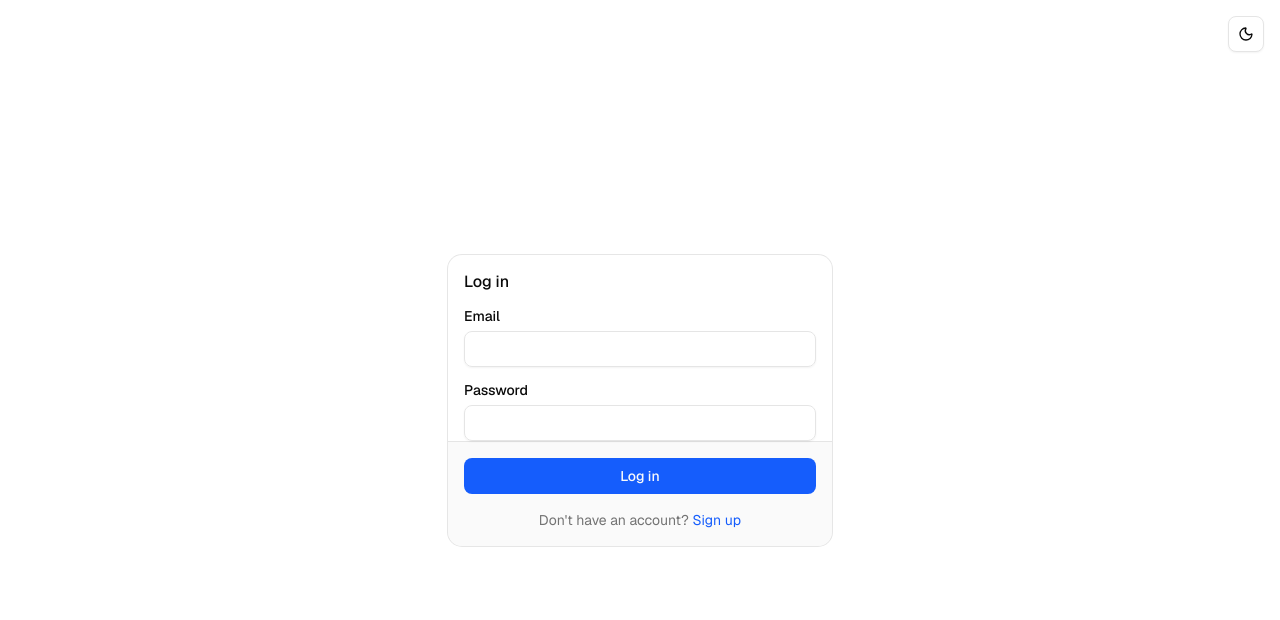
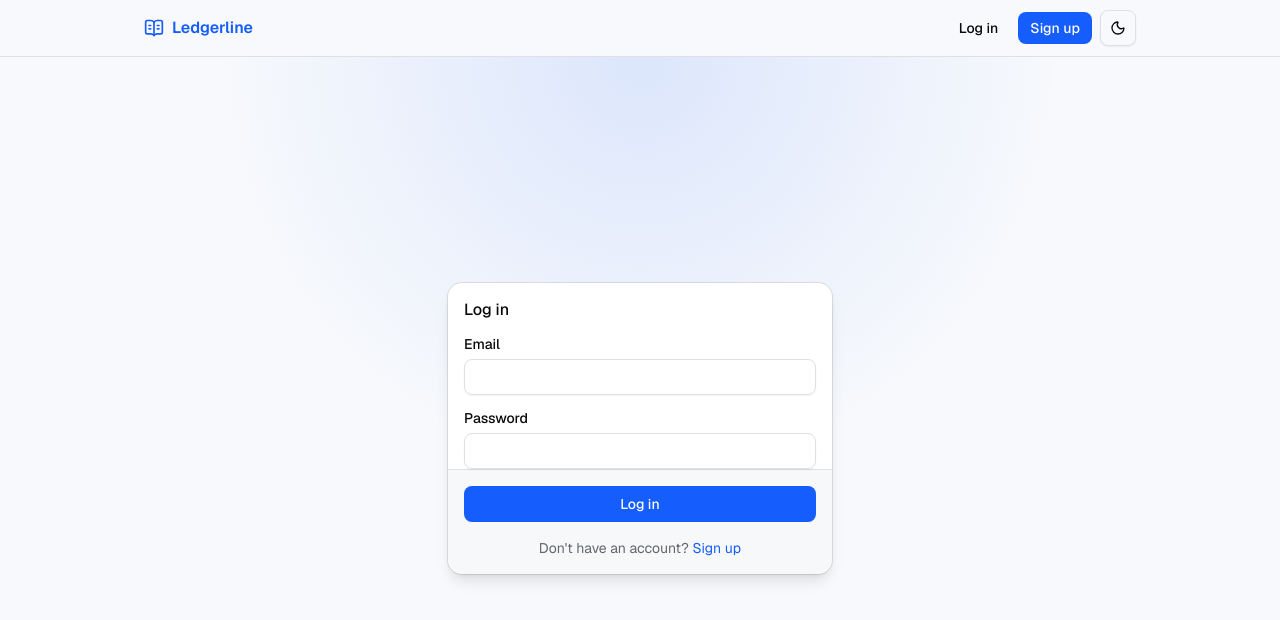
Before and after one commit to denomash/ledgerline, a Next.js app in the folder apps/ui/: page /login in a window 1280 px wide. Shown: the top 620 px of the page. Built offline with nearby package versions, Linux system fonts and the light colour scheme; no server answers.

Commit message:
update theme

```diff
--- a/apps/ui/src/app/globals.css
+++ b/apps/ui/src/app/globals.css
@@ -49,7 +49,7 @@
 }
 
 :root {
-  --background: oklch(1 0 0);
+  --background: oklch(0.982 0.004 258);
   --foreground: oklch(0.145 0 0);
   --card: oklch(1 0 0);
   --card-foreground: oklch(0.145 0 0);
@@ -57,15 +57,15 @@
   --popover-foreground: oklch(0.145 0 0);
   --primary: oklch(0.546 0.245 262.881);
   --primary-foreground: oklch(0.985 0 0);
-  --secondary: oklch(0.97 0 0);
+  --secondary: oklch(0.96 0.004 258);
   --secondary-foreground: oklch(0.205 0 0);
-  --muted: oklch(0.97 0 0);
-  --muted-foreground: oklch(0.556 0 0);
-  --accent: oklch(0.97 0 0);
-  --accent-foreground: oklch(0.205 0 0);
+  --muted: oklch(0.96 0.004 258);
+  --muted-foreground: oklch(0.51 0.012 258);
+  --accent: oklch(0.94 0.012 260);
+  --accent-foreground: oklch(0.32 0.06 262);
   --destructive: oklch(0.577 0.245 27.325);
-  --border: oklch(0.922 0 0);
-  --input: oklch(0.922 0 0);
+  --border: oklch(0.906 0.006 258);
+  --input: oklch(0.906 0.006 258);
   --ring: oklch(0.623 0.214 259.815);
   --chart-1: oklch(0.87 0 0);
   --chart-2: oklch(0.556 0 0);
@@ -73,13 +73,13 @@
   --chart-4: oklch(0.371 0 0);
   --chart-5: oklch(0.269 0 0);
   --radius: 0.625rem;
-  --sidebar: oklch(0.985 0 0);
+  --sidebar: oklch(0.982 0.004 258);
   --sidebar-foreground: oklch(0.145 0 0);
   --sidebar-primary: oklch(0.546 0.245 262.881);
   --sidebar-primary-foreground: oklch(0.985 0 0);
-  --sidebar-accent: oklch(0.97 0 0);
+  --sidebar-accent: oklch(0.96 0.004 258);
   --sidebar-accent-foreground: oklch(0.205 0 0);
-  --sidebar-border: oklch(0.922 0 0);
+  --sidebar-border: oklch(0.906 0.006 258);
   --sidebar-ring: oklch(0.623 0.214 259.815);
 }
 
--- a/apps/ui/src/app/layout.tsx
+++ b/apps/ui/src/app/layout.tsx
@@ -1,6 +1,7 @@
 import type { Metadata } from "next";
 import { Geist, Geist_Mono } from "next/font/google";
 import "./globals.css";
+import { Navbar } from "@/components/navbar";
 import { Providers } from "./providers";
 
 const geistSans = Geist({
@@ -26,7 +27,10 @@ export default function RootLayout({ children }: LayoutProps<"/">) {
       suppressHydrationWarning
     >
       <body className="min-h-full flex flex-col">
-        <Providers>{children}</Providers>
+        <Providers>
+          <Navbar />
+          {children}
+        </Providers>
       </body>
     </html>
   );
--- a/apps/ui/src/app/login/login-form.tsx
+++ b/apps/ui/src/app/login/login-form.tsx
@@ -3,6 +3,7 @@
 import Link from "next/link";
 import { useRouter } from "next/navigation";
 import { toast } from "sonner";
+import { AuthLayout } from "@/components/auth-layout";
 import { Button } from "@/components/ui/button";
 import { Card, CardContent, CardFooter, CardHeader, CardTitle } from "@/components/ui/card";
 import { Input } from "@/components/ui/input";
@@ -36,7 +37,7 @@ export function LogInForm() {
   }
 
   return (
-    <div className="flex flex-1 items-center justify-center p-4">
+    <AuthLayout>
       <Card className="w-full max-w-sm">
         <CardHeader>
           <CardTitle>Log in</CardTitle>
@@ -65,6 +66,6 @@ export function LogInForm() {
           </CardFooter>
         </form>
       </Card>
-    </div>
+    </AuthLayout>
   );
 }
--- a/apps/ui/src/app/providers.tsx
+++ b/apps/ui/src/app/providers.tsx
@@ -3,7 +3,6 @@
 import { QueryClient, QueryClientProvider } from "@tanstack/react-query";
 import { useState } from "react";
 import { ThemeProvider } from "@/components/theme-provider";
-import { ThemeToggle } from "@/components/theme-toggle";
 import { Toaster } from "@/components/ui/sonner";
 
 export function Providers({ children }: { children: React.ReactNode }) {
@@ -12,9 +11,6 @@ export function Providers({ children }: { children: React.ReactNode }) {
   return (
     <ThemeProvider attribute="class" defaultTheme="system" enableSystem disableTransitionOnChange>
       <QueryClientProvider client={queryClient}>
-        <div className="fixed top-4 right-4 z-50">
-          <ThemeToggle />
-        </div>
         {children}
         <Toaster />
       </QueryClientProvider>
--- a/apps/ui/src/app/signup/signup-form.tsx
+++ b/apps/ui/src/app/signup/signup-form.tsx
@@ -3,6 +3,7 @@
 import Link from "next/link";
 import { useRouter } from "next/navigation";
 import { toast } from "sonner";
+import { AuthLayout } from "@/components/auth-layout";
 import { Button } from "@/components/ui/button";
 import { Card, CardContent, CardFooter, CardHeader, CardTitle } from "@/components/ui/card";
 import { Input } from "@/components/ui/input";
@@ -39,7 +40,7 @@ export function SignUpForm() {
   }
 
   return (
-    <div className="flex flex-1 items-center justify-center p-4">
+    <AuthLayout>
       <Card className="w-full max-w-sm">
         <CardHeader>
           <CardTitle>Create an account</CardTitle>
@@ -76,6 +77,6 @@ export function SignUpForm() {
           </CardFooter>
         </form>
       </Card>
-    </div>
+    </AuthLayout>
   );
 }
--- /dev/null
+++ b/apps/ui/src/components/auth-layout.tsx
@@ -0,0 +1,8 @@
+export function AuthLayout({ children }: { children: React.ReactNode }) {
+  return (
+    <div className="relative flex flex-1 items-center justify-center overflow-hidden p-4">
+      <div className="pointer-events-none absolute inset-0 -z-10 bg-[radial-gradient(600px_circle_at_50%_0%,_oklch(0.546_0.245_262.881_/_0.12),_transparent_70%)]" />
+      {children}
+    </div>
+  );
+}
--- /dev/null
+++ b/apps/ui/src/components/logout-button.tsx
@@ -0,0 +1,21 @@
+"use client";
+
+import { useRouter } from "next/navigation";
+import { Button } from "@/components/ui/button";
+import { apiFetch } from "@/lib/api";
+
+export function LogoutButton() {
+  const router = useRouter();
+
+  async function handleLogout() {
+    await apiFetch("/auth/logout", { method: "POST" });
+    router.push("/login");
+    router.refresh();
+  }
+
+  return (
+    <Button variant="outline" size="sm" onClick={handleLogout}>
+      Log out
+    </Button>
+  );
+}
--- /dev/null
+++ b/apps/ui/src/components/navbar.tsx
@@ -0,0 +1,40 @@
+import { BookOpenText } from "lucide-react";
+import Link from "next/link";
+import { LogoutButton } from "@/components/logout-button";
+import { ThemeToggle } from "@/components/theme-toggle";
+import { buttonVariants } from "@/components/ui/button";
+import { getCurrentUser } from "@/lib/auth-server";
+import { cn } from "@/lib/utils";
+
+export async function Navbar() {
+  const user = await getCurrentUser();
+
+  return (
+    <header className="border-b">
+      <div className="mx-auto flex h-14 max-w-5xl items-center justify-between px-4">
+        <Link href="/" className="flex items-center gap-2 font-semibold text-primary">
+          <BookOpenText className="size-5" />
+          Ledgerline
+        </Link>
+        <div className="flex items-center gap-2">
+          {user ? (
+            <>
+              <span className="hidden text-sm text-muted-foreground sm:inline">{user.name}</span>
+              <LogoutButton />
+            </>
+          ) : (
+            <>
+              <Link href="/login" className={cn(buttonVariants({ variant: "ghost", size: "sm" }))}>
+                Log in
+              </Link>
+              <Link href="/signup" className={cn(buttonVariants({ size: "sm" }))}>
+                Sign up
+              </Link>
+            </>
+          )}
+          <ThemeToggle />
+        </div>
+      </div>
+    </header>
+  );
+}
--- a/apps/ui/src/components/ui/card.tsx
+++ b/apps/ui/src/components/ui/card.tsx
@@ -12,7 +12,7 @@ function Card({
       data-slot="card"
       data-size={size}
       className={cn(
-        "group/card flex flex-col gap-(--card-spacing) overflow-hidden rounded-xl bg-card py-(--card-spacing) text-sm text-card-foreground ring-1 ring-foreground/10 [--card-spacing:--spacing(4)] has-data-[slot=card-footer]:pb-0 has-[>img:first-child]:pt-0 data-[size=sm]:[--card-spacing:--spacing(3)] data-[size=sm]:has-data-[slot=card-footer]:pb-0 *:[img:first-child]:rounded-t-xl *:[img:last-child]:rounded-b-xl",
+        "group/card flex flex-col gap-(--card-spacing) overflow-hidden rounded-xl bg-card py-(--card-spacing) text-sm text-card-foreground shadow-lg ring-1 ring-foreground/10 [--card-spacing:--spacing(4)] has-data-[slot=card-footer]:pb-0 has-[>img:first-child]:pt-0 data-[size=sm]:[--card-spacing:--spacing(3)] data-[size=sm]:has-data-[slot=card-footer]:pb-0 *:[img:first-child]:rounded-t-xl *:[img:last-child]:rounded-b-xl",
         className
       )}
       {...props}
--- a/apps/ui/src/lib/auth-server.ts
+++ b/apps/ui/src/lib/auth-server.ts
@@ -1,9 +1,10 @@
+import { cache } from "react";
 import { cookies } from "next/headers";
 import type { AuthUser } from "@/lib/auth";
 
 const API_URL = process.env.NEXT_PUBLIC_API_URL ?? "http://localhost:4000";
 
-export async function getCurrentUser(): Promise<AuthUser | null> {
+export const getCurrentUser = cache(async (): Promise<AuthUser | null> => {
   const cookieStore = await cookies();
   const sessionCookie = cookieStore.get("session");
   if (!sessionCookie) {
@@ -21,4 +22,4 @@ export async function getCurrentUser(): Promise<AuthUser | null> {
 
   const body = (await response.json()) as { user: AuthUser };
   return body.user;
-}
+});
```
